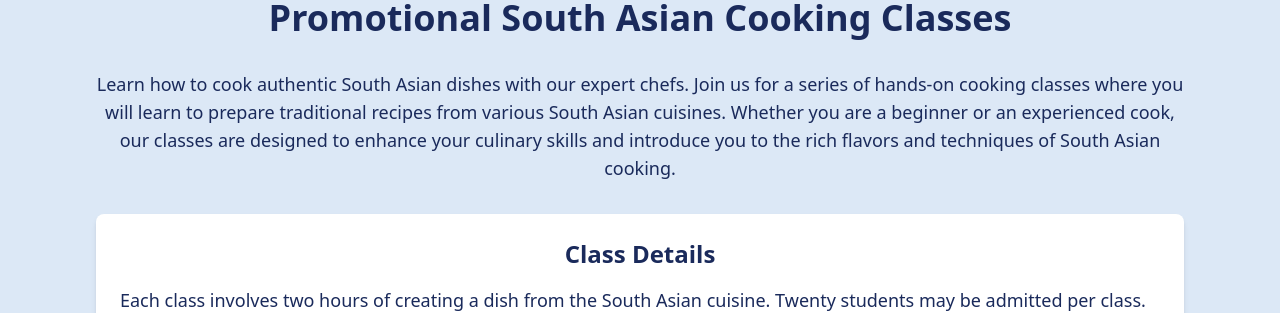
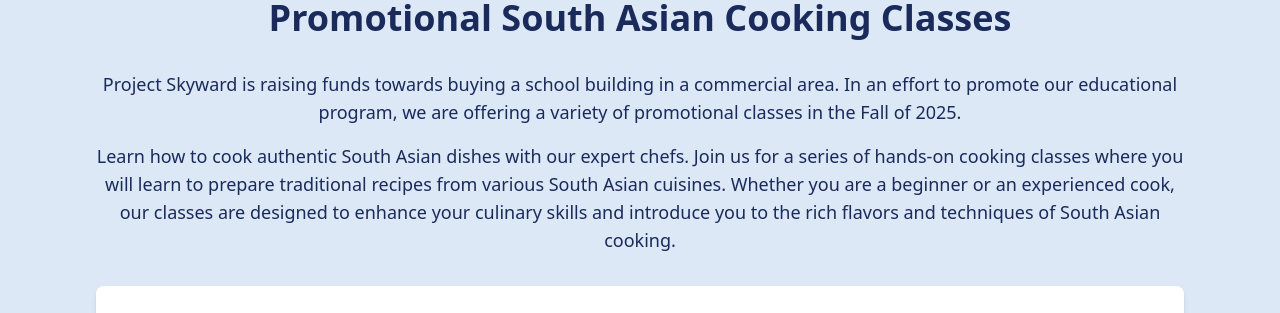
Before and after one commit to amirani18/projectskyward, a Next.js app: page /promotional-classes in a window 1280 px wide. Shown: the part 195-508 px from the top of the page. Built offline with nearby package versions, Linux system fonts and the light colour scheme.

Commit message:
updated promotional classes page 7/3

```diff
--- a/app/promotional-classes/page.tsx
+++ b/app/promotional-classes/page.tsx
@@ -55,6 +55,10 @@
       <h1 className="text-4xl font-bold text-center">Promotional South Asian Cooking Classes</h1>
         <section className="text-center mb-8">
           <p className="text-lg">
+          Project Skyward is raising funds towards buying a school building in a commercial area. In an effort to promote our educational program,
+          we are offering a variety of promotional classes in the Fall of 2025.
+          </p>
+          <p className="text-lg mt-4">
             Learn how to cook authentic South Asian dishes with our expert chefs.
             Join us for a series of hands-on cooking classes where you will learn to prepare traditional recipes
             from various South Asian cuisines. Whether you are a beginner or an experienced cook, our classes
```
